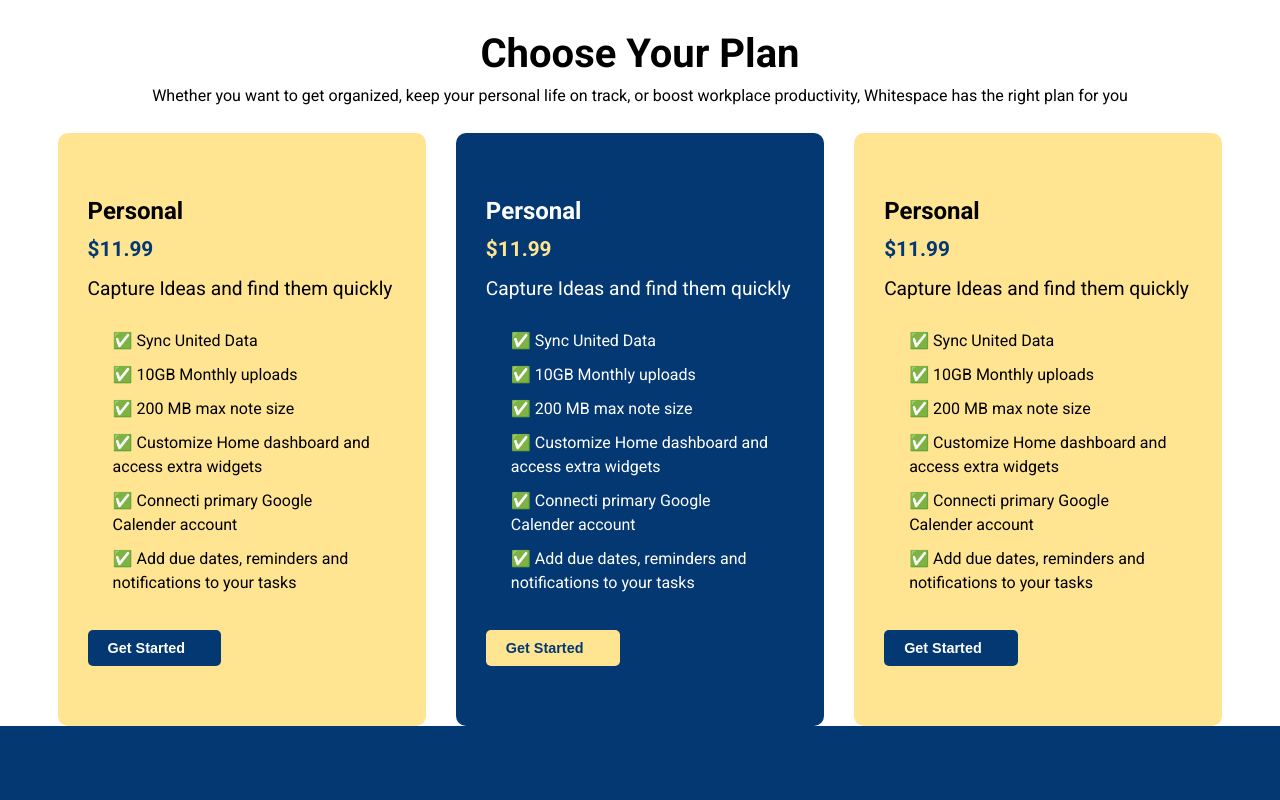
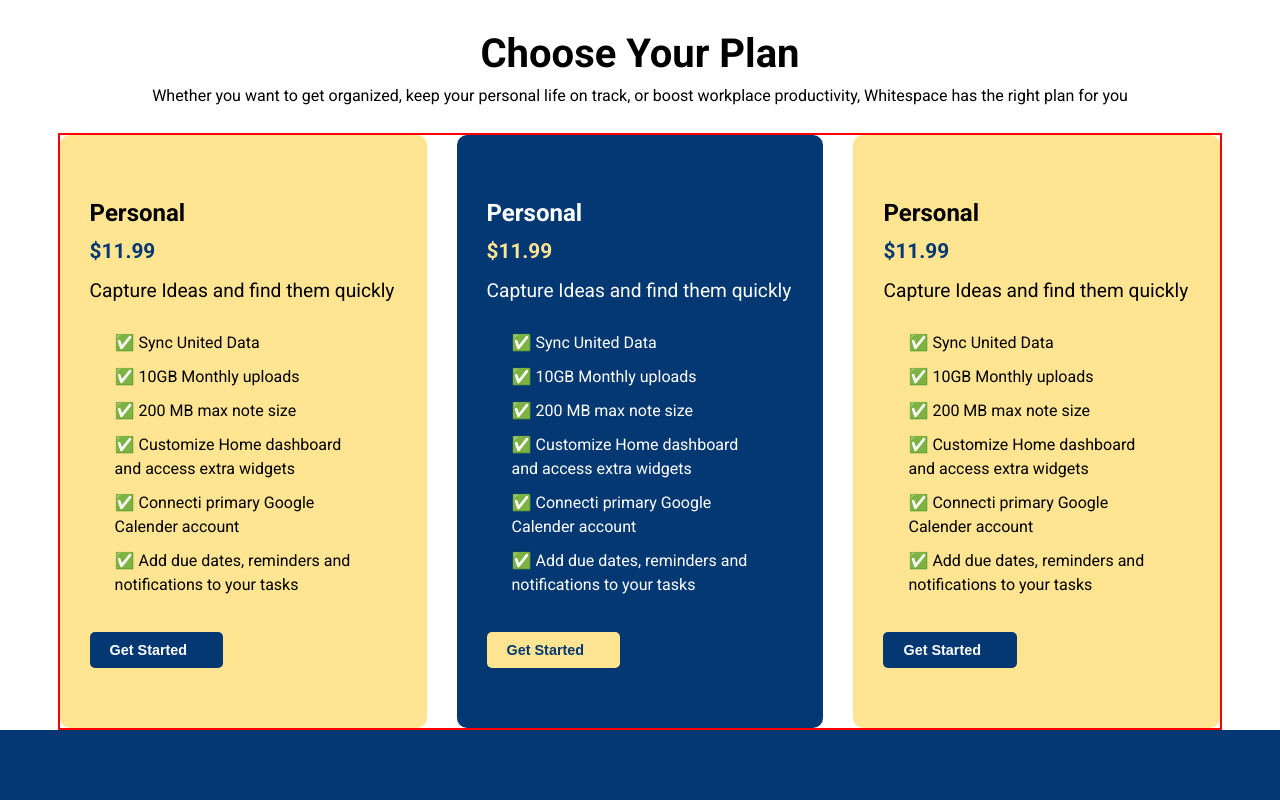
Before and after one commit to Hizmy-M/React-Projects, a React (Vite) app in the folder whitespace-web/: page / in a window 1280 px wide. Shown: the part 3060-3860 px from the top of the page. Built offline with nearby package versions, Linux system fonts and the light colour scheme; some icons are missing.

Commit message:
footer and reviewsection

```diff
--- a/whitespace-web/src/index.css
+++ b/whitespace-web/src/index.css
@@ -253,6 +253,27 @@
 }
 
 
+/* what our client review */
+.plan__two {
+  border: 2px solid red;
+}
+
+.review__card {
+  border: 2px solid black;
+}
+
+
+
+
+
+
+
+
+/* -------------------------------------------------------------------------------------------------------------- */
+.footer {
+  background-color: var(--primary-color-dark);
+  color: white;
+}
 
 
 /* -------------------------------------------------------------------------------------------- */
```
